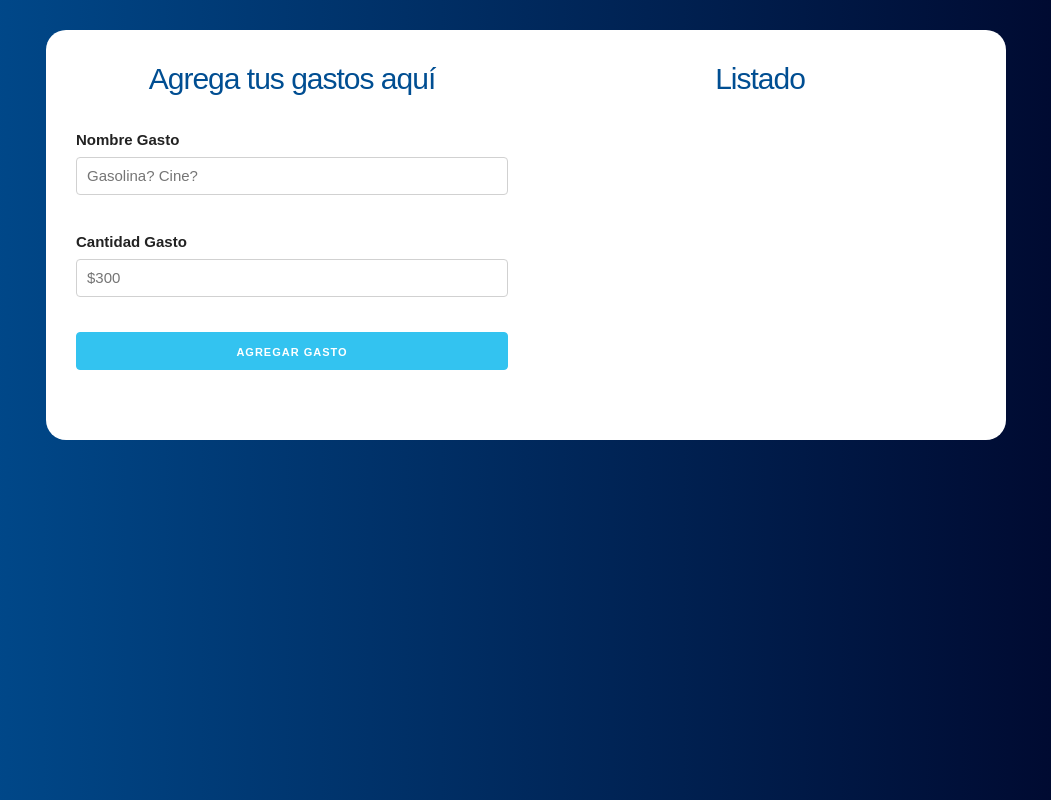
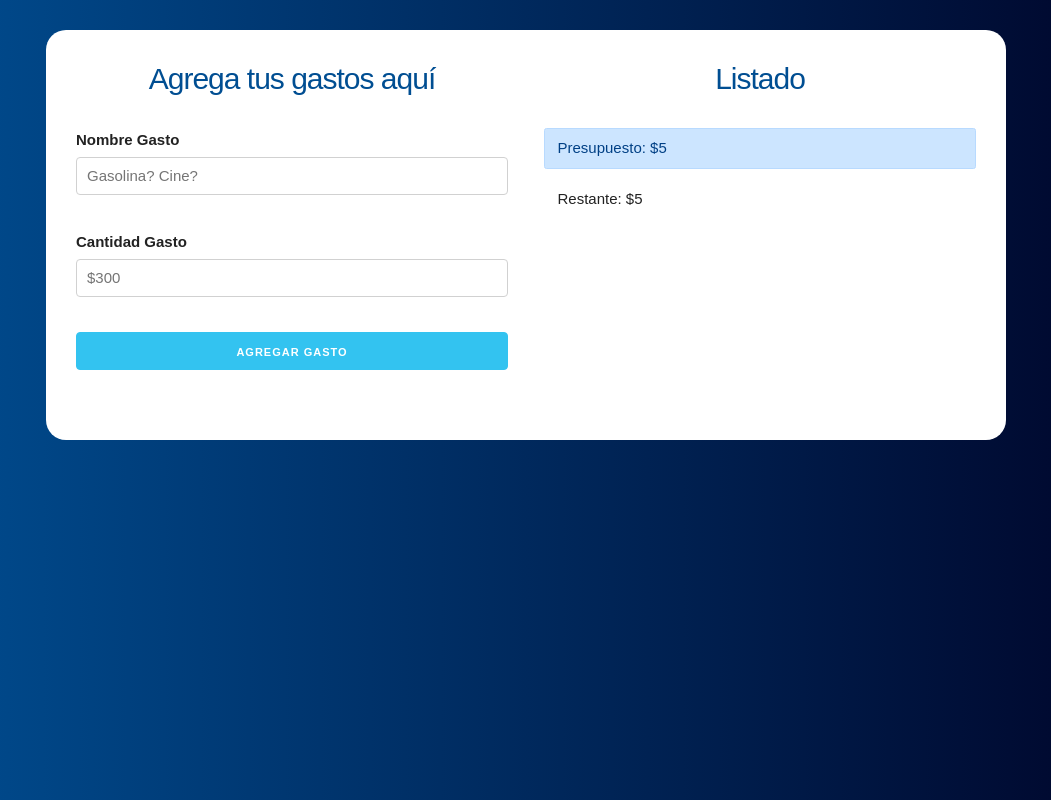
Before and after one commit to 10063987/presupuesto, a React (Create React App) app: page / in a window 1280 px wide. Both pictures are taken after typing "5" into the empty fields and a click on the input "Definir presupuesto". Shown: the whole page, without its empty margins (114-1165 px from the left). Built offline with nearby package versions, Linux system fonts and the light colour scheme.

Commit message:
Creando el componente ControlPresupuesto.js que controla el presupuesto y el restante

```diff
--- a/src/App.js
+++ b/src/App.js
@@ -2,6 +2,7 @@
 import Pregunta from './components/Pregunta'
 import Formulario from './components/Formulario'
 import Listado from './components/Listado'
+import ControlPresupuesto from './components/ControlPresupuesto'
 import './index.css'
 
 function App() {
@@ -28,9 +29,9 @@
             { mostrarpregunta ?
               (
                 <Pregunta
-                guardarPresupuesto = {guardarPresupuesto}
-                guardarRestante = {guardarRestante}
-                actualizarPregunta = {actualizarPregunta}
+                  guardarPresupuesto = {guardarPresupuesto}
+                  guardarRestante = {guardarRestante}
+                  actualizarPregunta = {actualizarPregunta}
                 />
               ) :
               (
@@ -44,6 +45,11 @@
                     <Listado
                       gastos = {gastos}
                     />
+
+                    <ControlPresupuesto
+                      presupuesto = {presupuesto}
+                      restante = {restante }
+                    />
                   </div>
                 </div>
               )
--- /dev/null
+++ b/src/components/ControlPresupuesto.js
@@ -0,0 +1,16 @@
+import React, { Fragment } from 'react';
+
+const Presupuesto = ({presupuesto, restante}) => {
+    return (
+        <Fragment>
+            <div className="alert alert-primary">
+                Presupuesto: ${presupuesto}
+            </div>
+            <div className="alert  ">
+                Restante: ${restante}
+            </div>
+        </Fragment>
+     );
+}
+
+export default Presupuesto;
```
